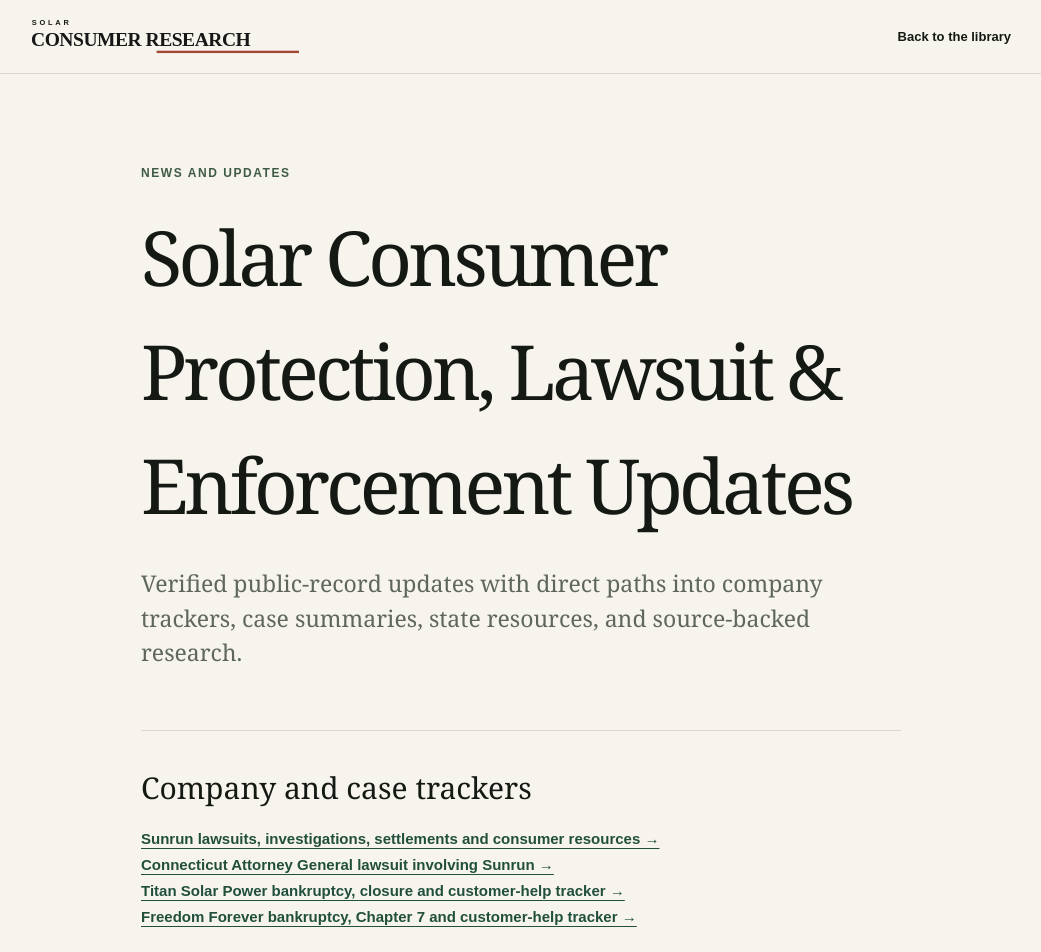
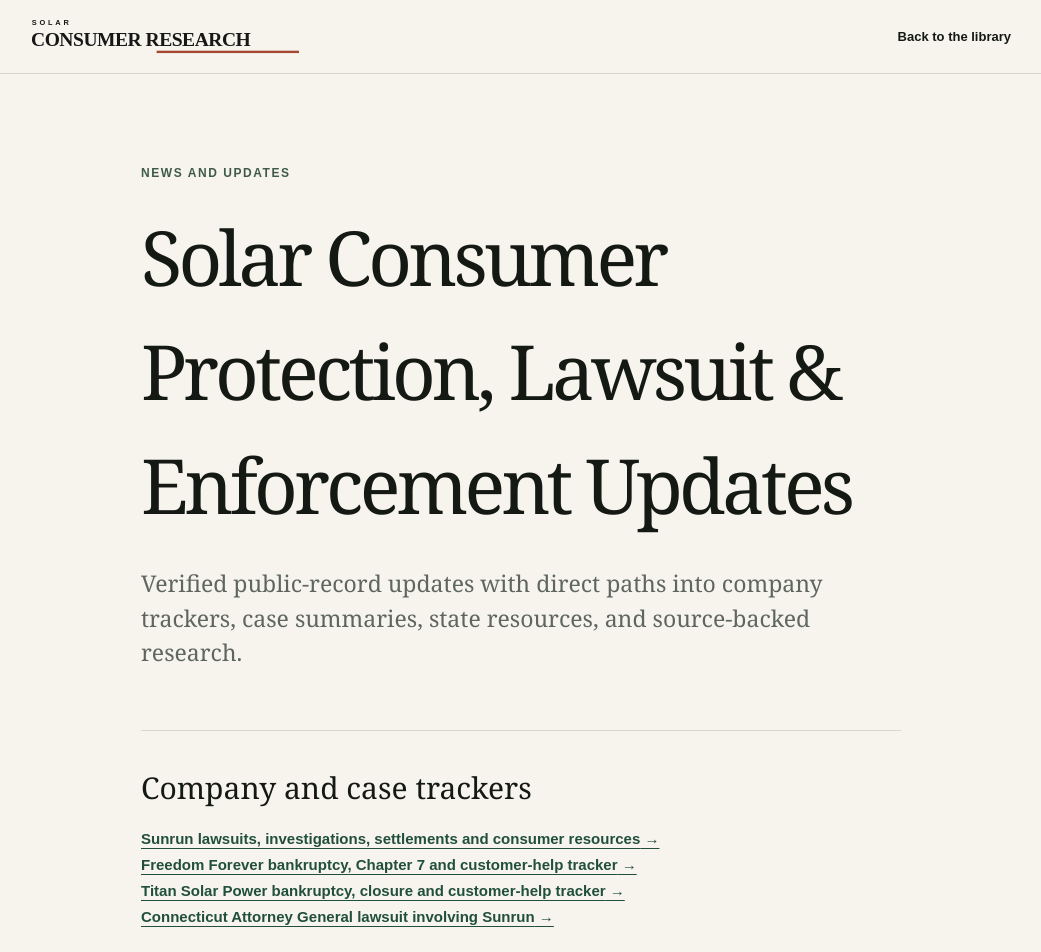
Before and after one commit to Decentralized-Rob/solar-consumer-research, a Next.js app: page /updates in a window 1280 px wide. Shown: the top 952 px of the page, without its empty margins (119-1160 px from the left). Built offline with nearby package versions, Linux system fonts and the light colour scheme; no server answers; the database is empty.

Commit message:
Drive tracker discovery from published registry

```diff
--- a/app/updates/page.tsx
+++ b/app/updates/page.tsx
@@ -1,6 +1,7 @@
 import Link from "next/link";
 import { InfoPage } from "../../components/info-page";
 import { updates as fallbackUpdates } from "../../lib/content";
+import { getUpdateTrackerItems } from "../../lib/published-destinations";
 import { featuredResearchStory } from "../../lib/research-stories";
 import { createSupabaseServerClient } from "../../lib/supabase/server";
 import type { Update } from "../../lib/types";
@@ -45,6 +46,8 @@ async function loadUpdates(): Promise<Update[]> {
 
 export default async function UpdatesPage() {
   const items = await loadUpdates();
+  const companyCaseTrackers = getUpdateTrackerItems();
+
   return (
     <InfoPage
       eyebrow="News and updates"
@@ -53,10 +56,9 @@ export default async function UpdatesPage() {
     >
       <section className="info-section" aria-labelledby="company-case-trackers-title">
         <h2 id="company-case-trackers-title">Company and case trackers</h2>
-        <p><Link href="/companies/sunrun">Sunrun lawsuits, investigations, settlements and consumer resources →</Link></p>
-        <p><Link href="/cases/connecticut-attorney-general-sunrun-lawsuit">Connecticut Attorney General lawsuit involving Sunrun →</Link></p>
-        <p><Link href="/cases/titan-solar-power">Titan Solar Power bankruptcy, closure and customer-help tracker →</Link></p>
-        <p><Link href="/cases/freedom-forever">Freedom Forever bankruptcy, Chapter 7 and customer-help tracker →</Link></p>
+        {companyCaseTrackers.map((item) => (
+          <p key={item.href}><Link href={item.href}>{item.label} →</Link></p>
+        ))}
       </section>
 
       <section className="info-section" aria-labelledby="state-research-hubs-title">
```
